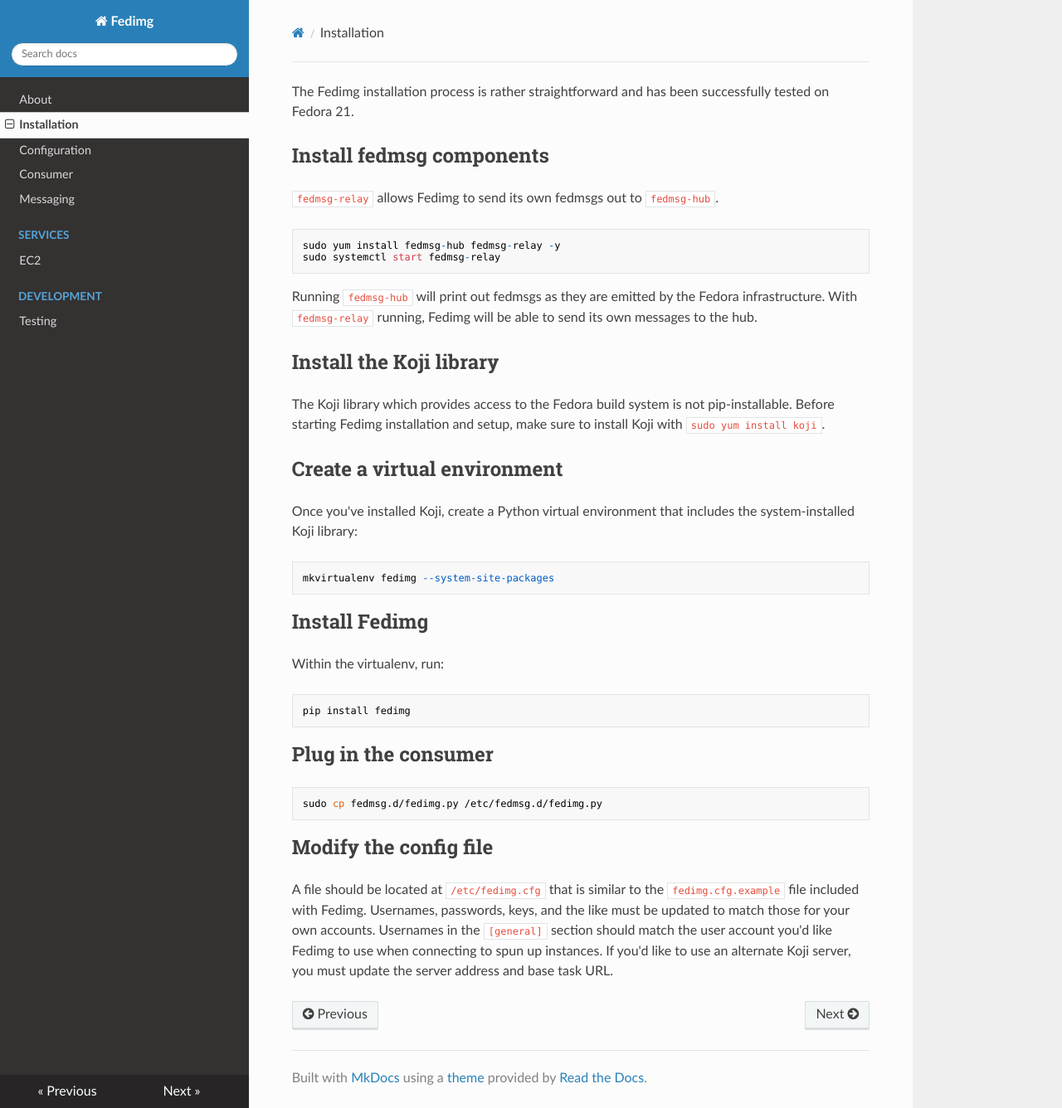
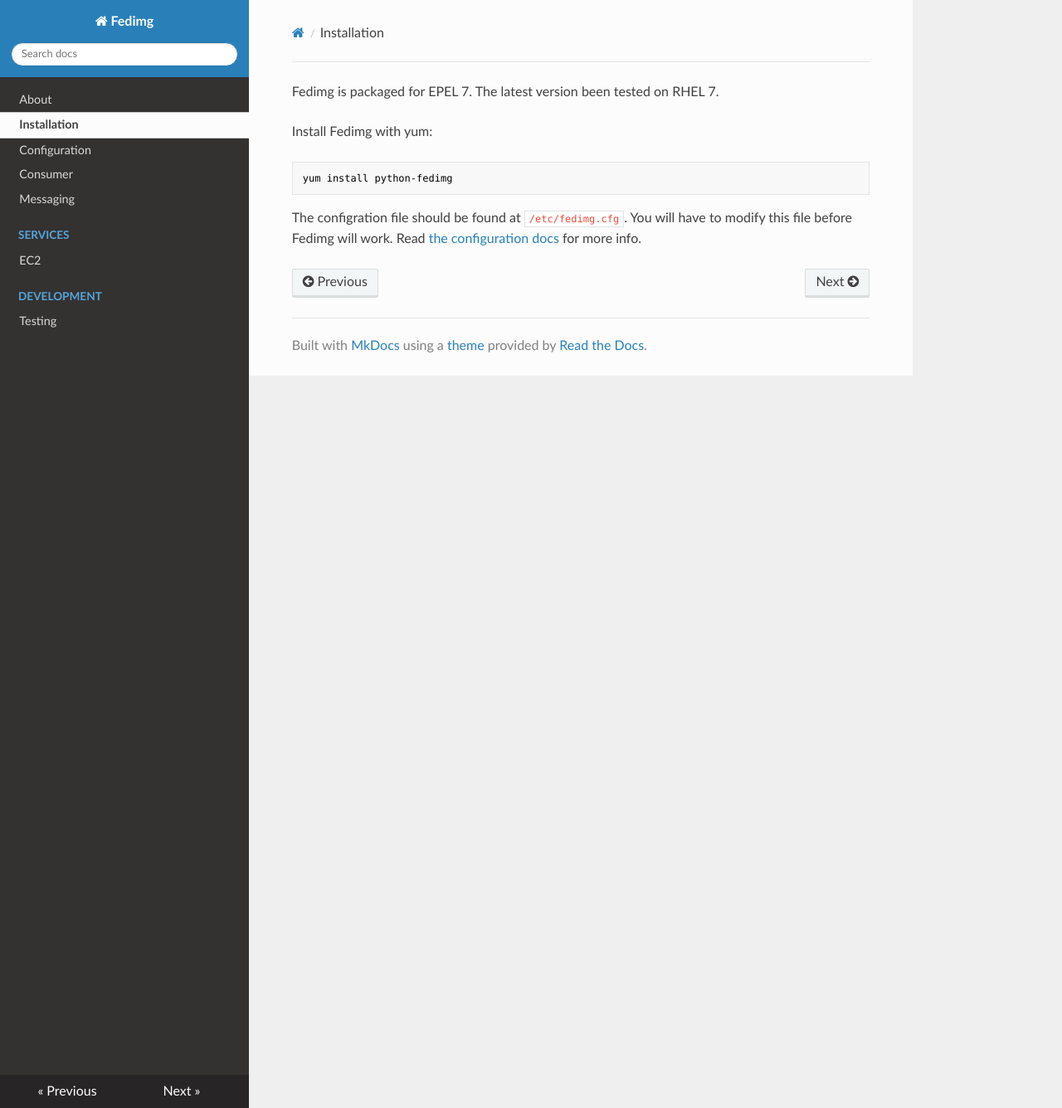
Before and after one commit to fedora-infra/fedimg, an MkDocs documentation site: the page built from docs/installation.md, in a window 1280 px wide and 1336 px high. Shown: the whole window at 83% size. Built offline with MkDocs 1.6.1, drawn with Linux system fonts in a browser that asks for light colours; nearby versions of some CDN libraries; old or Windows-style settings are respelled for this version of MkDocs.

Commit message:
docs: bring installation info up-to-date

````diff
--- a/docs/installation.md
+++ b/docs/installation.md
@@ -1,52 +1,11 @@
-The Fedimg installation process is rather straightforward and has been
-successfully tested on Fedora 21.
+Fedimg is packaged for EPEL 7. The latest version been tested on RHEL 7.
 
-## Install fedmsg components
-
-`fedmsg-relay` allows Fedimg to send its own fedmsgs out to `fedmsg-hub`.
+Install Fedimg with yum:
 
 ```
-sudo yum install fedmsg-hub fedmsg-relay -y
-sudo systemctl start fedmsg-relay
+yum install python-fedimg
 ```
 
-Running `fedmsg-hub` will print out fedmsgs as they are emitted by
-the Fedora infrastructure. With `fedmsg-relay` running, Fedimg will
-be able to send its own messages to the hub.
-
-## Install the Koji library
-
-The Koji library which provides access to the Fedora build system is not
-pip-installable. Before starting Fedimg installation and setup, make sure
-to install Koji with `sudo yum install koji`.
-
-## Create a virtual environment
-
-Once you've installed Koji, create a Python virtual environment that
-includes the system-installed Koji library:
-
-```
-mkvirtualenv fedimg --system-site-packages
-```
-
-## Install Fedimg
-
-Within the virtualenv, run:
-
-```
-pip install fedimg
-```
-
-## Plug in the consumer
-
-```
-sudo cp fedmsg.d/fedimg.py /etc/fedmsg.d/fedimg.py
-```
-
-## Modify the config file
-
-A file should be located at `/etc/fedimg.cfg` that is similar to the `fedimg.cfg.example` file included with
-Fedimg. Usernames, passwords, keys, and the like must be updated to match those for your own accounts.
-Usernames in the `[general]` section should match the user account you'd like Fedimg to use when
-connecting to spun up instances. If you'd like to use an alternate Koji server, you must update
-the server address and base task URL.
+The configration file should be found at `/etc/fedimg.cfg`. You will have to
+modify this file before Fedimg will work. Read [the configuration
+docs](configuration.md) for more info.
````
